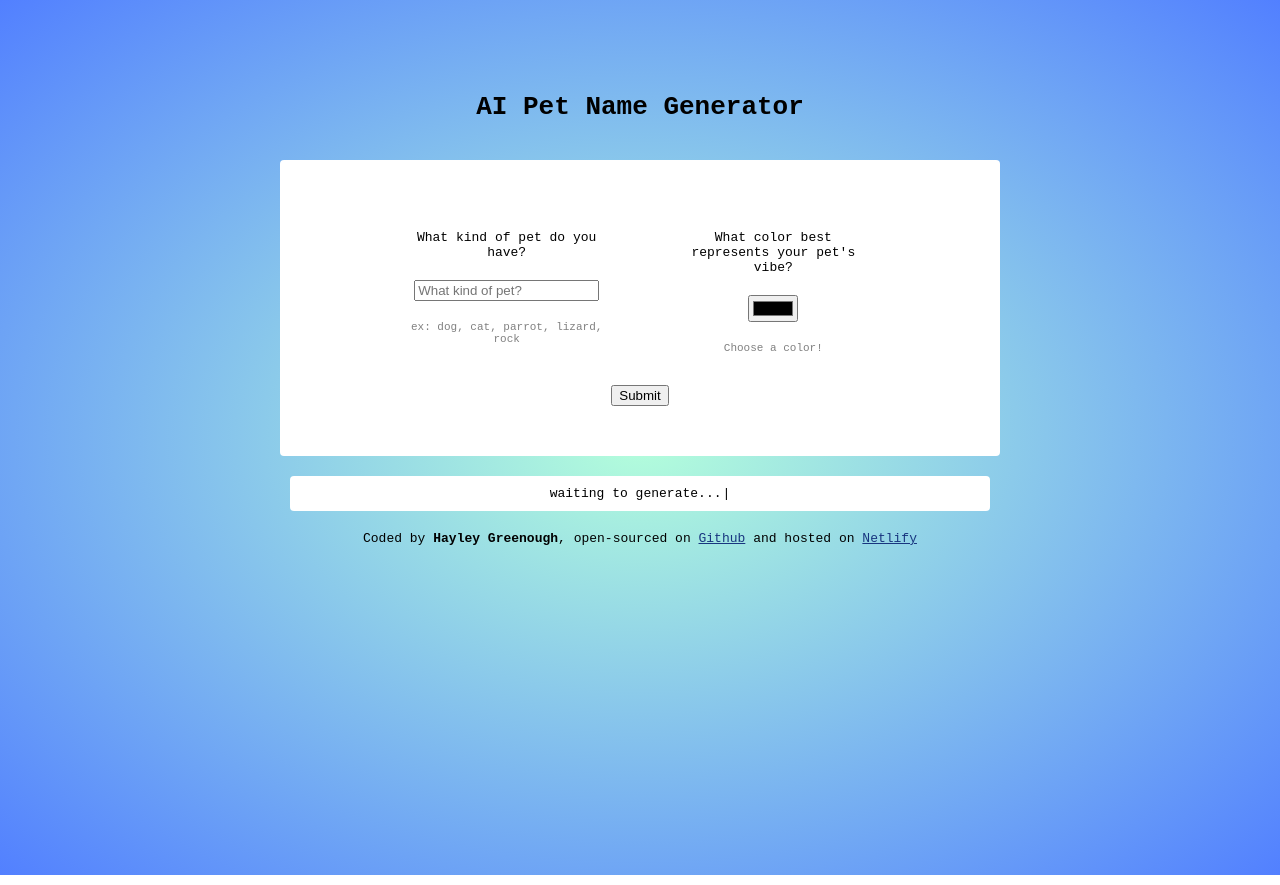
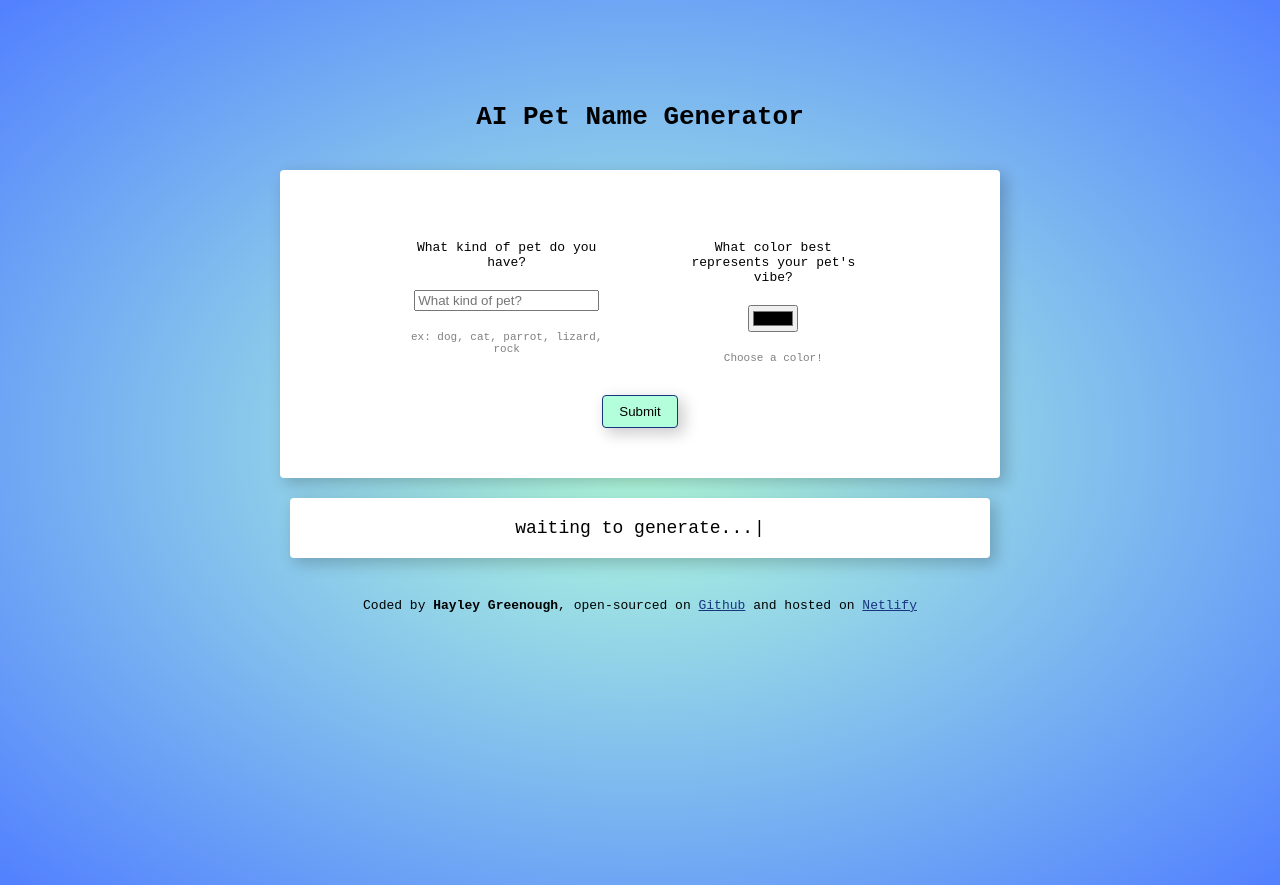
Before and after one commit to greenough-h/ai-petname-react, a React (Create React App) app: page / in a window 1280 px wide. Built offline with nearby package versions, Linux system fonts and the light colour scheme.

Commit message:
CSS updates

```diff
--- a/src/App.css
+++ b/src/App.css
@@ -5,7 +5,7 @@
   flex-direction: column;
   height: 100vb;
   align-self: center;
-  margin-top: 75px;
+  margin-top: 85px;
 }
 
 body {
@@ -20,6 +20,7 @@ body {
   border-radius: 4px;
   margin: 20px auto;
   padding: 50px 60px;
+  box-shadow: 5px 5px 15px 1px rgba(0, 0, 0, 0.2);
 }
 
 .InputForm .questions {
@@ -44,18 +45,38 @@ body {
   margin: 20px 0;
 }
 
+#submit {
+  background-color: #b4ffdb;
+  padding: 8px 16px;
+  border: 1px solid #18357f;
+  border-radius: 4px;
+  box-shadow: 5px 5px 15px 1px rgba(0, 0, 0, 0.2);
+  transition: all 100ms ease-in-out;
+}
+#submit:hover {
+  cursor: pointer;
+  background-color: #5280ff;
+  color: white;
+}
+
 .name {
+  font-size: 18px;
   background-color: white;
   max-width: 700px;
   border-radius: 4px;
   margin: 20px auto;
-  padding: 10px 0;
+  padding: 20px 0;
+  box-shadow: 5px 5px 15px 1px rgba(0, 0, 0, 0.2);
 }
 
 .hidden {
   display: none;
 }
 
+.Footer {
+  margin-top: 20px;
+}
+
 .Footer a {
   color: #18357f;
 }
--- a/src/components/Footer.jsx
+++ b/src/components/Footer.jsx
@@ -5,11 +5,9 @@ export default function Footer() {
     <div className="Footer">
       <footer>
         Coded by <strong>Hayley Greenough</strong>, open-sourced on{" "}
-        <a href="https://github.com/greenough-h/AI-pet-name-generator">
-          Github
-        </a>{" "}
-        and hosted on{" "}
-        <a href="https://rolypoly-petnames.netlify.app/">Netlify</a>
+        <a href="https://github.com/greenough-h/ai-petname-react">Github</a> and
+        hosted on{" "}
+        <a href="https://ai-petname-generator.netlify.app/">Netlify</a>
       </footer>
     </div>
   );
```
